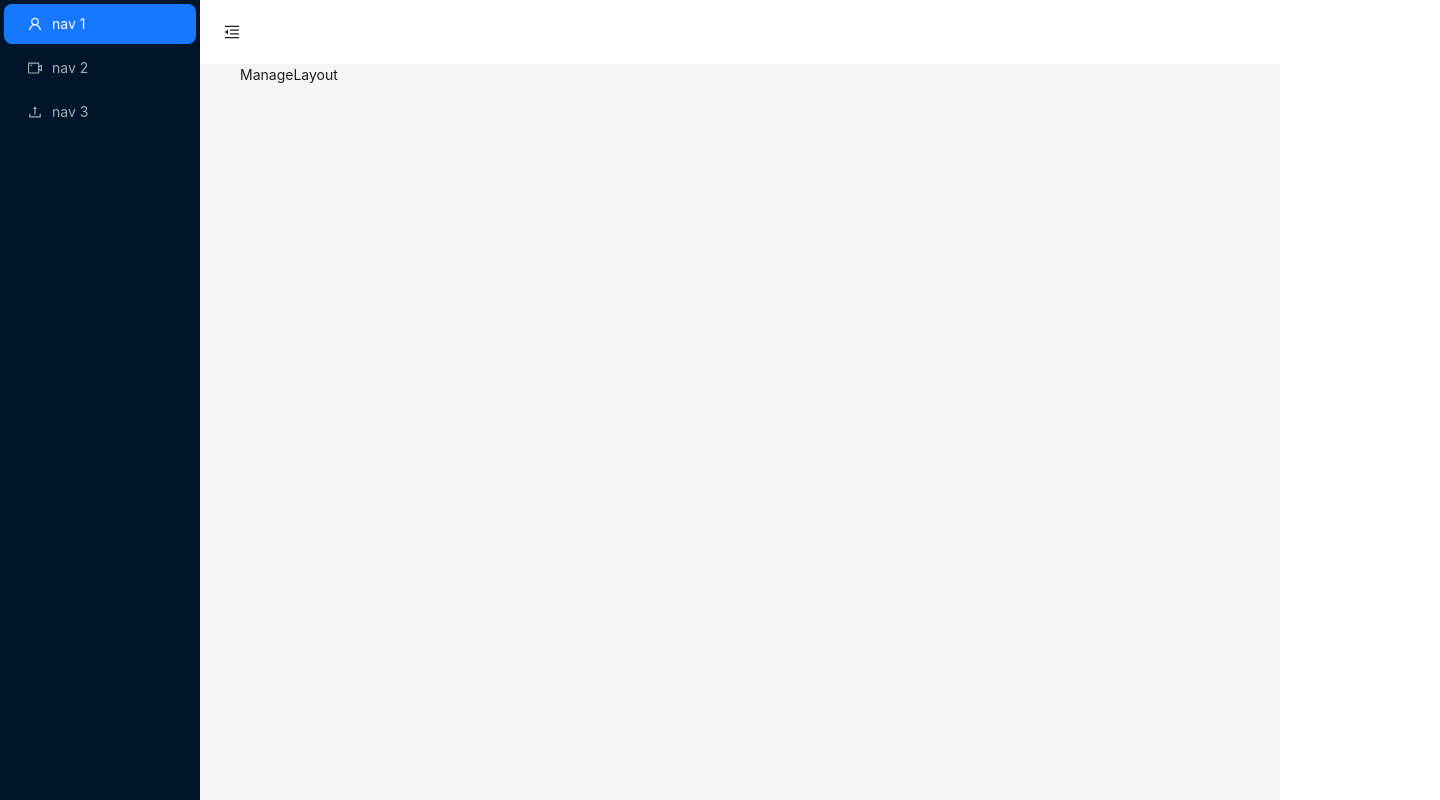
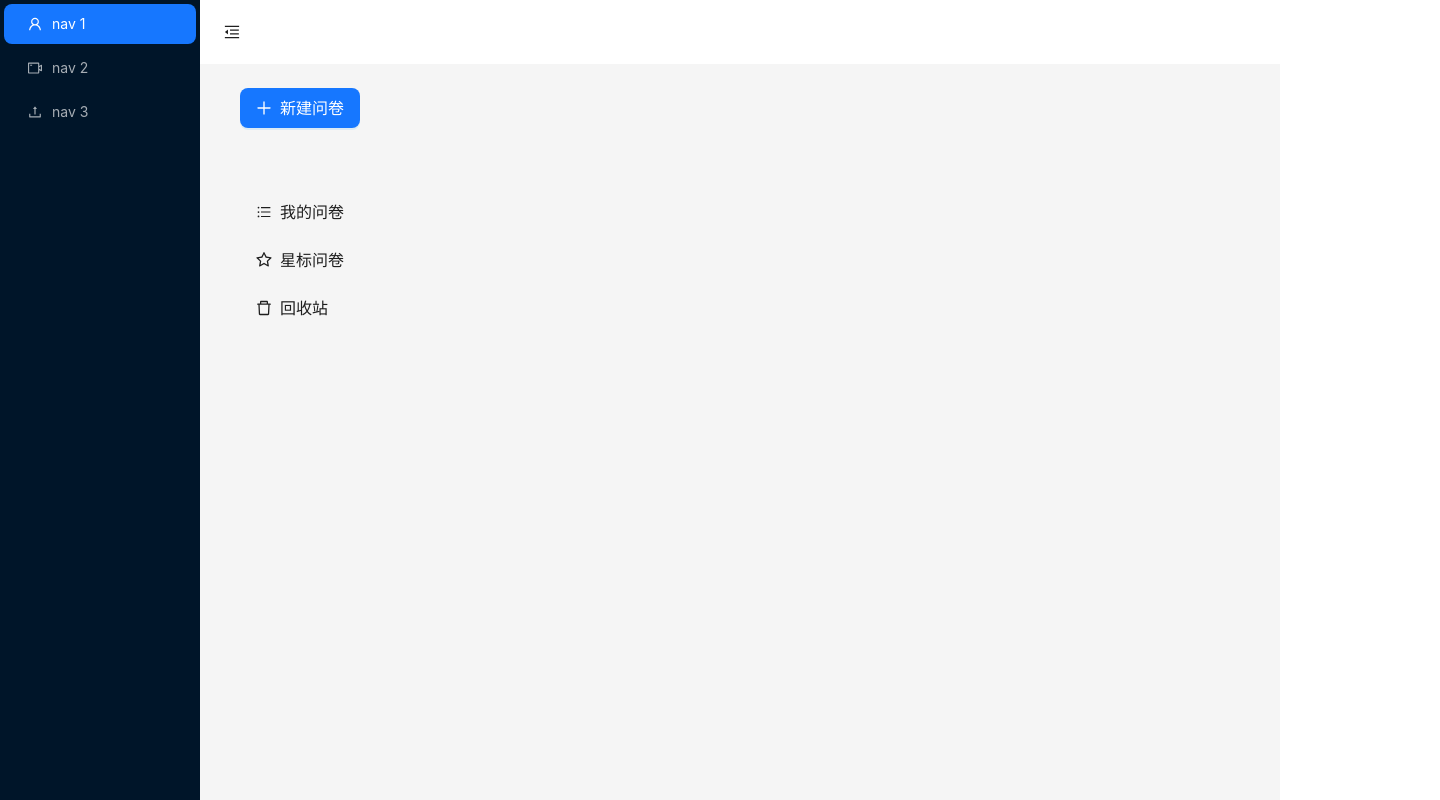
Before and after one commit to kongyich/somi, a React (Vite) app in the folder app/main/: page /manage in a window 1280 px wide. Shown: the whole page, 1440 px wide, since content can reach past the window. Built offline with nearby package versions, Linux system fonts and the light colour scheme.

Commit message:
feat: add edit list

```diff
--- a/app/main/src/layouts/ManageLayout.tsx
+++ b/app/main/src/layouts/ManageLayout.tsx
@@ -1,8 +1,58 @@
 import { FC } from 'react'
+import styles from './styles/ManageLayout.module.scss'
+import { Outlet, useNavigate, useLocation } from 'react-router-dom'
+import { PlusOutlined, BarsOutlined, StarOutlined, DeleteOutlined } from '@ant-design/icons'
+import { Button, Space, Divider, message } from 'antd'
 
 const ManageLayout: FC = () => {
+
+  const loading = false
+  const { pathname } = useLocation()
+  const nav = useNavigate()
+  function handleCreateClick() { }
+
   return (
-    <div>ManageLayout</div>
+    <div className={styles.container}>
+      <div className={styles.left}>
+        <Space direction="vertical">
+          <Button
+            type="primary"
+            size="large"
+            icon={<PlusOutlined />}
+            onClick={handleCreateClick}
+            disabled={loading}
+          >
+            新建问卷
+          </Button>
+          <Divider style={{ borderTop: 'transparent' }} />
+          <Button
+            type={pathname.startsWith('/manage/list') ? 'default' : 'text'}
+            size="large"
+            icon={<BarsOutlined />}
+            onClick={() => nav('/manage/list')}
+          >
+            我的问卷
+          </Button>
+          <Button
+            type={pathname.startsWith('/manage/star') ? 'default' : 'text'}
+            size="large"
+            icon={<StarOutlined />}
+            onClick={() => nav('/manage/star')}
+          >
+            星标问卷
+          </Button>
+          <Button
+            type={pathname.startsWith('/manage/trash') ? 'default' : 'text'}
+            size="large"
+            icon={<DeleteOutlined />}
+            onClick={() => nav('/manage/trash')}
+          >
+            回收站
+          </Button>
+        </Space>
+      </div>
+      <div className={styles.right}></div>
+    </div>
   )
 }
 
--- /dev/null
+++ b/app/main/src/layouts/styles/ManageLayout.module.scss
@@ -0,0 +1,15 @@
+.container {
+  padding: 24px 0;
+  width: 1200px;
+  margin: 0 auto;
+  display: flex;
+}
+
+.left {
+  width: 120px;
+}
+
+.right {
+  flex: 1;
+  margin-left: 60px;
+}
```
